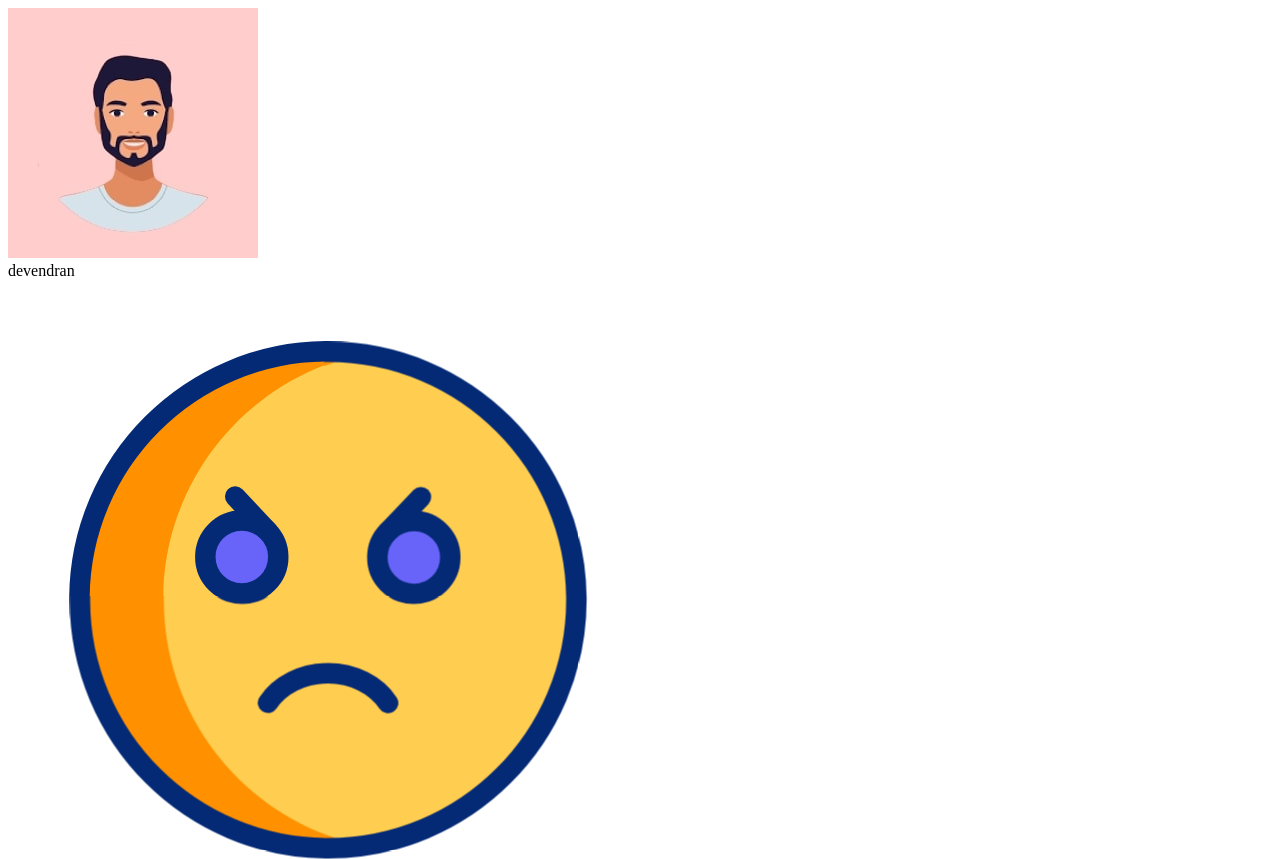
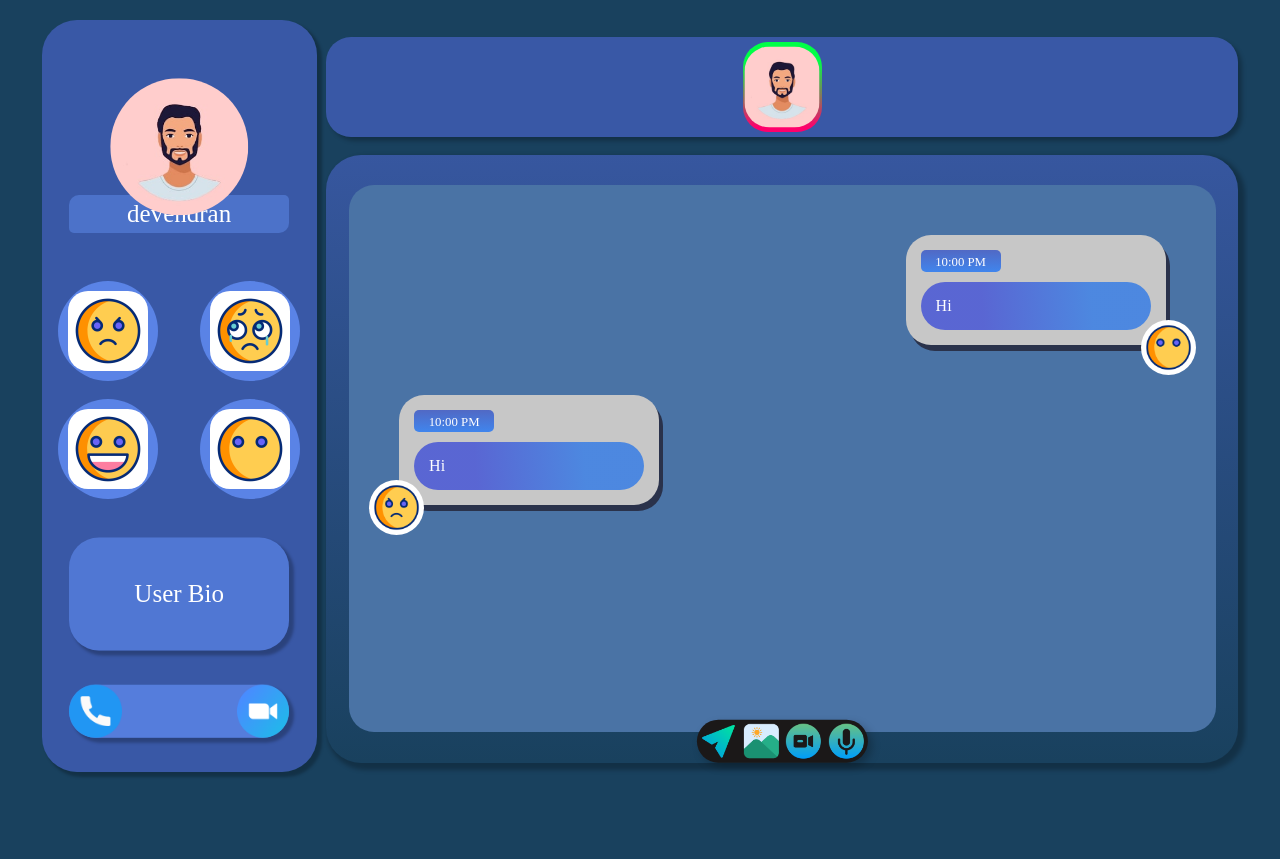
Before and after one commit to Dchans/chat, a plain HTML site: page index.html in a window 1280 px wide. Shown: the top 859 px of the page. After the commit the page ends 800 px from the top, so only its background shows below. Drawn offline with Linux system fonts and the light colour scheme; the site is published under a folder, as on GitHub Pages, so addresses that start at the root find nothing.

Commit message:
Update index.html

```diff
--- a/index.html
+++ b/index.html
@@ -5,7 +5,7 @@
     <meta charset="UTF-8">
     <meta name="viewport" content="width=device-width, initial-scale=1.0">
     <title>Chat</title>
-    <link href="/css/main.css" type="text/css" rel="stylesheet">
+    <link href="css/main.css" type="text/css" rel="stylesheet">
 </head>
 
 <body>
```
